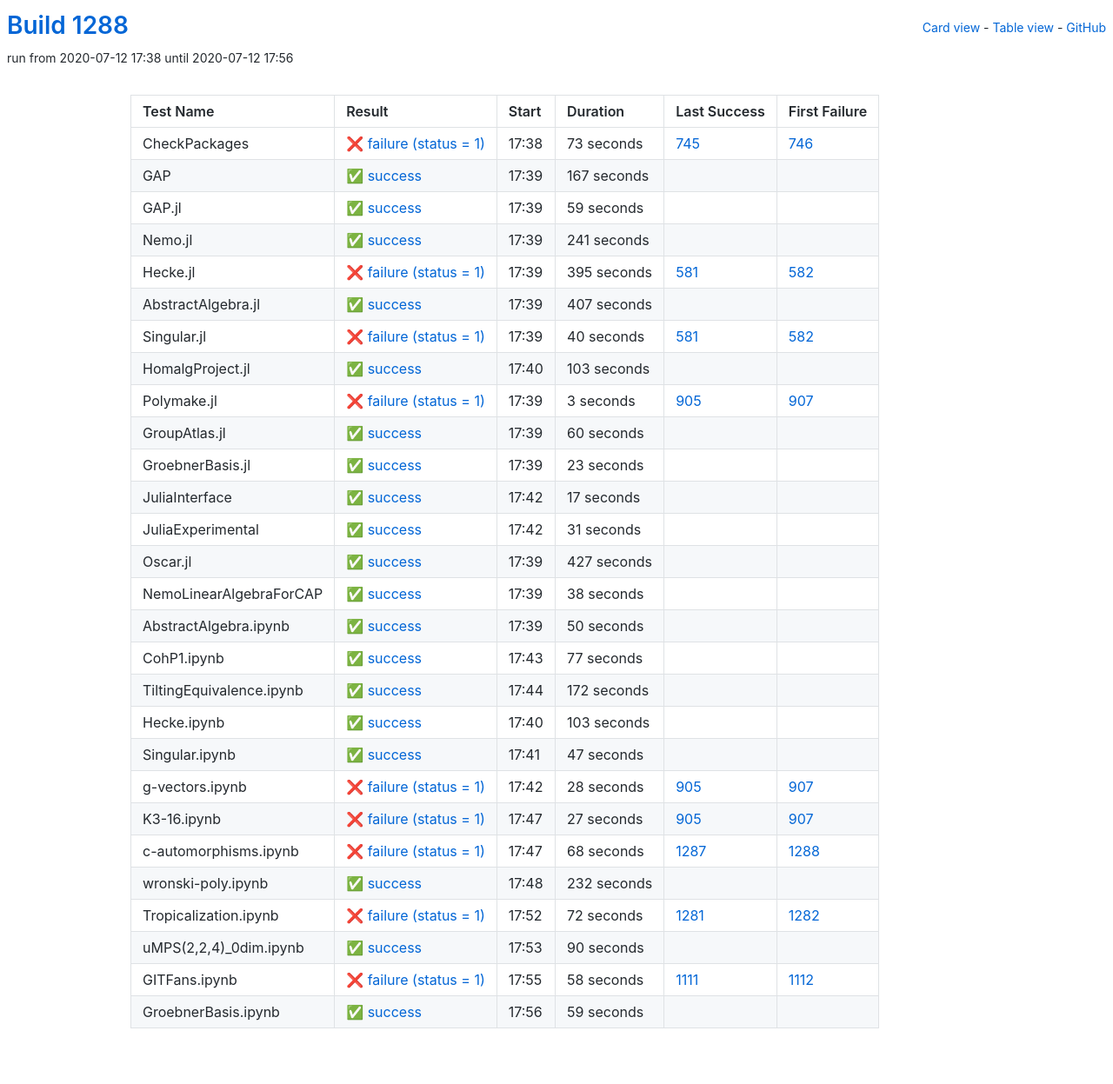
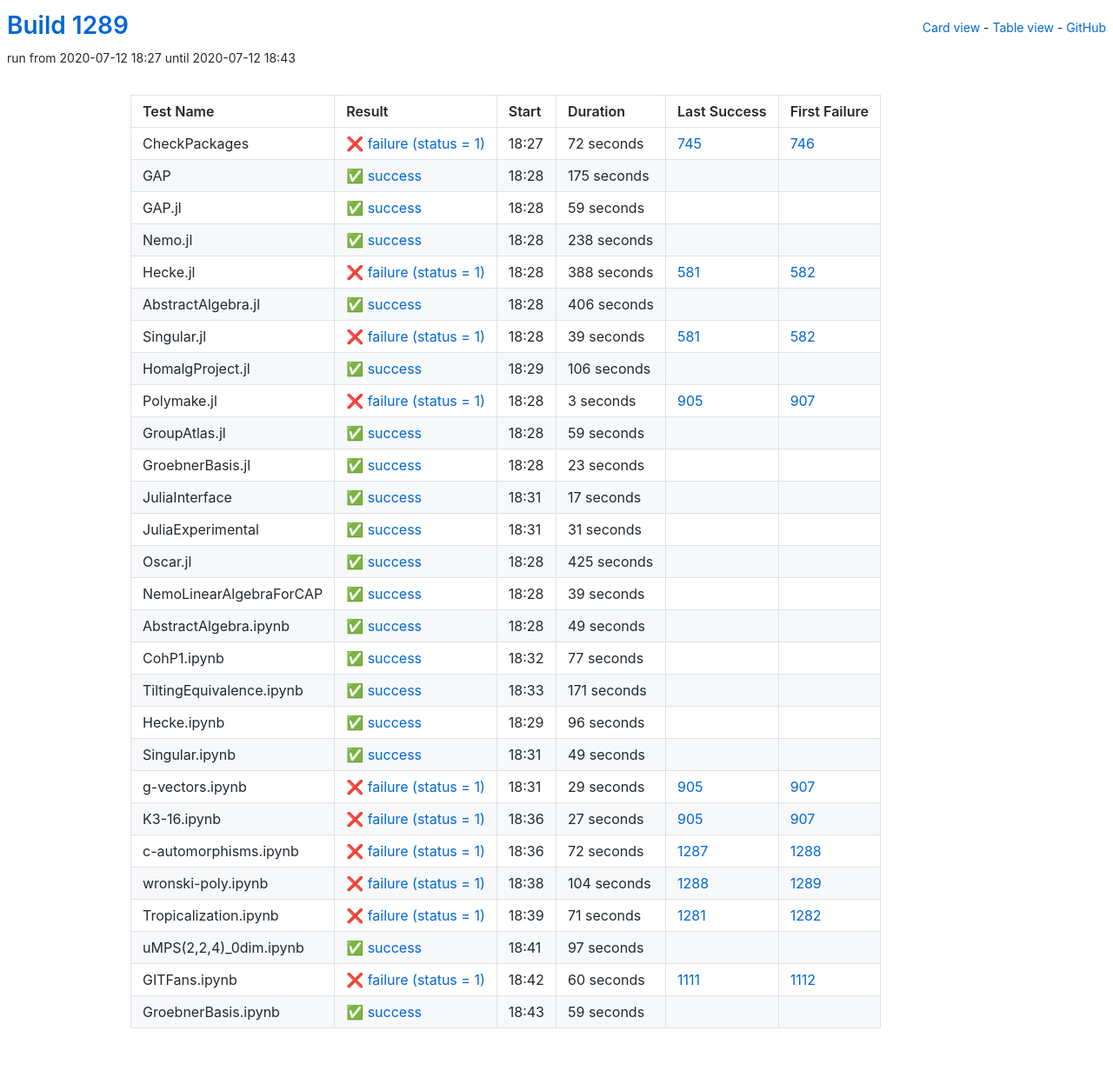
Before and after one commit to oscar-system/oscar-ci-status-1.4, a Jekyll site: the page built from table.html, in a window 1280 px wide. Shown: the whole page at 87% size. Built offline with Jekyll 4.4.1, drawn with Linux system fonts in a browser that asks for light colours.

Commit message:
Build #1289

```diff
--- a/_data/ci.yml
+++ b/_data/ci.yml
@@ -1,6 +1,6 @@
 ---
-build: 1288
-build_url: https://oscarci.mathematik.uni-kl.de/job/oscar-julia-1.4/1288/
+build: 1289
+build_url: https://oscarci.mathematik.uni-kl.de/job/oscar-julia-1.4/1289/
 job: oscar-julia-1.4
 organization: oscar-system
 repo: oscar-ci-status-1.4
@@ -8,32 +8,32 @@ repourl: https://github.com/oscar-system/oscar-ci-status-1.4
 tests:
 - name: CheckPackages
   id: checkpackages
-  log: https://oscarci.mathematik.uni-kl.de/job/oscar-julia-1.4/1288/artifact/logs/build-1288/CheckPackages.log
-  start: 2020-07-12 17:38
+  log: https://oscarci.mathematik.uni-kl.de/job/oscar-julia-1.4/1289/artifact/logs/build-1289/CheckPackages.log
+  start: 2020-07-12 18:27
   success: false
   exitcode: 1
   status: failure
-  duration: 73
+  duration: 72
   last_success: 745
   last_success_url: https://oscarci.mathematik.uni-kl.de/job/oscar-julia-1.4/745/
   first_failure: 746
   first_failure_url: https://oscarci.mathematik.uni-kl.de/job/oscar-julia-1.4/746/
 - name: GAP
   id: gap
-  log: https://oscarci.mathematik.uni-kl.de/job/oscar-julia-1.4/1288/artifact/logs/build-1288/GAP.log
-  start: 2020-07-12 17:39
+  log: https://oscarci.mathematik.uni-kl.de/job/oscar-julia-1.4/1289/artifact/logs/build-1289/GAP.log
+  start: 2020-07-12 18:28
   success: true
   exitcode: 0
   status: success
-  duration: 167
+  duration: 175
   last_success: false
   last_success_url:
   first_failure: false
   first_failure_url:
 - name: GAP.jl
   id: gap-jl
-  log: https://oscarci.mathematik.uni-kl.de/job/oscar-julia-1.4/1288/artifact/logs/build-1288/GAP.jl.log
-  start: 2020-07-12 17:39
+  log: https://oscarci.mathematik.uni-kl.de/job/oscar-julia-1.4/1289/artifact/logs/build-1289/GAP.jl.log
+  start: 2020-07-12 18:28
   success: true
   exitcode: 0
   status: success
@@ -44,68 +44,68 @@ tests:
   first_failure_url:
 - name: Nemo.jl
   id: nemo-jl
-  log: https://oscarci.mathematik.uni-kl.de/job/oscar-julia-1.4/1288/artifact/logs/build-1288/Nemo.jl.log
-  start: 2020-07-12 17:39
+  log: https://oscarci.mathematik.uni-kl.de/job/oscar-julia-1.4/1289/artifact/logs/build-1289/Nemo.jl.log
+  start: 2020-07-12 18:28
   success: true
   exitcode: 0
   status: success
-  duration: 241
+  duration: 238
   last_success: false
   last_success_url:
   first_failure: false
   first_failure_url:
 - name: Hecke.jl
   id: hecke-jl
-  log: https://oscarci.mathematik.uni-kl.de/job/oscar-julia-1.4/1288/artifact/logs/build-1288/Hecke.jl.log
-  start: 2020-07-12 17:39
+  log: https://oscarci.mathematik.uni-kl.de/job/oscar-julia-1.4/1289/artifact/logs/build-1289/Hecke.jl.log
+  start: 2020-07-12 18:28
   success: false
   exitcode: 1
   status: failure
-  duration: 395
+  duration: 388
   last_success: 581
   last_success_url: https://oscarci.mathematik.uni-kl.de/job/oscar-julia-1.4/581/
   first_failure: 582
   first_failure_url: https://oscarci.mathematik.uni-kl.de/job/oscar-julia-1.4/582/
 - name: AbstractAlgebra.jl
   id: abstractalgebra-jl
-  log: https://oscarci.mathematik.uni-kl.de/job/oscar-julia-1.4/1288/artifact/logs/build-1288/AbstractAlgebra.jl.log
-  start: 2020-07-12 17:39
+  log: https://oscarci.mathematik.uni-kl.de/job/oscar-julia-1.4/1289/artifact/logs/build-1289/AbstractAlgebra.jl.log
+  start: 2020-07-12 18:28
   success: true
   exitcode: 0
   status: success
-  duration: 407
+  duration: 406
   last_success: false
   last_success_url:
   first_failure: false
   first_failure_url:
 - name: Singular.jl
   id: singular-jl
-  log: https://oscarci.mathematik.uni-kl.de/job/oscar-julia-1.4/1288/artifact/logs/build-1288/Singular.jl.log
-  start: 2020-07-12 17:39
+  log: https://oscarci.mathematik.uni-kl.de/job/oscar-julia-1.4/1289/artifact/logs/build-1289/Singular.jl.log
+  start: 2020-07-12 18:28
   success: false
   exitcode: 1
   status: failure
-  duration: 40
+  duration: 39
   last_success: 581
   last_success_url: https://oscarci.mathematik.uni-kl.de/job/oscar-julia-1.4/581/
   first_failure: 582
   first_failure_url: https://oscarci.mathematik.uni-kl.de/job/oscar-julia-1.4/582/
 - name: HomalgProject.jl
   id: homalgproject-jl
-  log: https://oscarci.mathematik.uni-kl.de/job/oscar-julia-1.4/1288/artifact/logs/build-1288/HomalgProject.jl.log
-  start: 2020-07-12 17:40
+  log: https://oscarci.mathematik.uni-kl.de/job/oscar-julia-1.4/1289/artifact/logs/build-1289/HomalgProject.jl.log
+  start: 2020-07-12 18:29
   success: true
   exitcode: 0
   status: success
-  duration: 103
+  duration: 106
   last_success: false
   last_success_url:
   first_failure: false
   first_failure_url:
 - name: Polymake.jl
   id: polymake-jl
-  log: https://oscarci.mathematik.uni-kl.de/job/oscar-julia-1.4/1288/artifact/logs/build-1288/Polymake.jl.log
-  start: 2020-07-12 17:39
+  log: https://oscarci.mathematik.uni-kl.de/job/oscar-julia-1.4/1289/artifact/logs/build-1289/Polymake.jl.log
+  start: 2020-07-12 18:28
   success: false
   exitcode: 1
   status: failure
@@ -116,20 +116,20 @@ tests:
   first_failure_url: https://oscarci.mathematik.uni-kl.de/job/oscar-julia-1.4/907/
 - name: GroupAtlas.jl
   id: groupatlas-jl
-  log: https://oscarci.mathematik.uni-kl.de/job/oscar-julia-1.4/1288/artifact/logs/build-1288/GroupAtlas.jl.log
-  start: 2020-07-12 17:39
+  log: https://oscarci.mathematik.uni-kl.de/job/oscar-julia-1.4/1289/artifact/logs/build-1289/GroupAtlas.jl.log
+  start: 2020-07-12 18:28
   success: true
   exitcode: 0
   status: success
-  duration: 60
+  duration: 59
   last_success: false
   last_success_url:
   first_failure: false
   first_failure_url:
 - name: GroebnerBasis.jl
   id: groebnerbasis-jl
-  log: https://oscarci.mathematik.uni-kl.de/job/oscar-julia-1.4/1288/artifact/logs/build-1288/GroebnerBasis.jl.log
-  start: 2020-07-12 17:39
+  log: https://oscarci.mathematik.uni-kl.de/job/oscar-julia-1.4/1289/artifact/logs/build-1289/GroebnerBasis.jl.log
+  start: 2020-07-12 18:28
   success: true
   exitcode: 0
   status: success
@@ -140,8 +140,8 @@ tests:
   first_failure_url:
 - name: JuliaInterface
   id: juliainterface
-  log: https://oscarci.mathematik.uni-kl.de/job/oscar-julia-1.4/1288/artifact/logs/build-1288/JuliaInterface.log
-  start: 2020-07-12 17:42
+  log: https://oscarci.mathematik.uni-kl.de/job/oscar-julia-1.4/1289/artifact/logs/build-1289/JuliaInterface.log
+  start: 2020-07-12 18:31
   success: true
   exitcode: 0
   status: success
@@ -152,8 +152,8 @@ tests:
   first_failure_url:
 - name: JuliaExperimental
   id: juliaexperimental
-  log: https://oscarci.mathematik.uni-kl.de/job/oscar-julia-1.4/1288/artifact/logs/build-1288/JuliaExperimental.log
-  start: 2020-07-12 17:42
+  log: https://oscarci.mathematik.uni-kl.de/job/oscar-julia-1.4/1289/artifact/logs/build-1289/JuliaExperimental.log
+  start: 2020-07-12 18:31
   success: true
   exitcode: 0
   status: success
@@ -164,44 +164,44 @@ tests:
   first_failure_url:
 - name: Oscar.jl
   id: oscar-jl
-  log: https://oscarci.mathematik.uni-kl.de/job/oscar-julia-1.4/1288/artifact/logs/build-1288/Oscar.jl.log
-  start: 2020-07-12 17:39
+  log: https://oscarci.mathematik.uni-kl.de/job/oscar-julia-1.4/1289/artifact/logs/build-1289/Oscar.jl.log
+  start: 2020-07-12 18:28
   success: true
   exitcode: 0
   status: success
-  duration: 427
+  duration: 425
   last_success: false
   last_success_url:
   first_failure: false
   first_failure_url:
 - name: NemoLinearAlgebraForCAP
   id: nemolinearalgebraforcap
-  log: https://oscarci.mathematik.uni-kl.de/job/oscar-julia-1.4/1288/artifact/logs/build-1288/NemoLinearAlgebraForCAP.log
-  start: 2020-07-12 17:39
+  log: https://oscarci.mathematik.uni-kl.de/job/oscar-julia-1.4/1289/artifact/logs/build-1289/NemoLinearAlgebraForCAP.log
+  start: 2020-07-12 18:28
   success: true
   exitcode: 0
   status: success
-  duration: 38
+  duration: 39
   last_success: false
   last_success_url:
   first_failure: false
   first_failure_url:
 - name: AbstractAlgebra.ipynb
   id: abstractalgebra-ipynb
-  log: https://oscarci.mathematik.uni-kl.de/job/oscar-julia-1.4/1288/artifact/logs/build-1288/AbstractAlgebra.ipynb.log
-  start: 2020-07-12 17:39
+  log: https://oscarci.mathematik.uni-kl.de/job/oscar-julia-1.4/1289/artifact/logs/build-1289/AbstractAlgebra.ipynb.log
+  start: 2020-07-12 18:28
   success: true
   exitcode: 0
   status: success
-  duration: 50
+  duration: 49
   last_success: false
   last_success_url:
   first_failure: false
   first_failure_url:
 - name: CohP1.ipynb
   id: cohp1-ipynb
-  log: https://oscarci.mathematik.uni-kl.de/job/oscar-julia-1.4/1288/artifact/logs/build-1288/CohP1.ipynb.log
-  start: 2020-07-12 17:43
+  log: https://oscarci.mathematik.uni-kl.de/job/oscar-julia-1.4/1289/artifact/logs/build-1289/CohP1.ipynb.log
+  start: 2020-07-12 18:32
   success: true
   exitcode: 0
   status: success
@@ -212,56 +212,56 @@ tests:
   first_failure_url:
 - name: TiltingEquivalence.ipynb
   id: tiltingequivalence-ipynb
-  log: https://oscarci.mathematik.uni-kl.de/job/oscar-julia-1.4/1288/artifact/logs/build-1288/TiltingEquivalence.ipynb.log
-  start: 2020-07-12 17:44
+  log: https://oscarci.mathematik.uni-kl.de/job/oscar-julia-1.4/1289/artifact/logs/build-1289/TiltingEquivalence.ipynb.log
+  start: 2020-07-12 18:33
   success: true
   exitcode: 0
   status: success
-  duration: 172
+  duration: 171
   last_success: false
   last_success_url:
   first_failure: false
   first_failure_url:
 - name: Hecke.ipynb
   id: hecke-ipynb
-  log: https://oscarci.mathematik.uni-kl.de/job/oscar-julia-1.4/1288/artifact/logs/build-1288/Hecke.ipynb.log
-  start: 2020-07-12 17:40
+  log: https://oscarci.mathematik.uni-kl.de/job/oscar-julia-1.4/1289/artifact/logs/build-1289/Hecke.ipynb.log
+  start: 2020-07-12 18:29
   success: true
   exitcode: 0
   status: success
-  duration: 103
+  duration: 96
   last_success: false
   last_success_url:
   first_failure: false
   first_failure_url:
 - name: Singular.ipynb
   id: singular-ipynb
-  log: https://oscarci.mathematik.uni-kl.de/job/oscar-julia-1.4/1288/artifact/logs/build-1288/Singular.ipynb.log
-  start: 2020-07-12 17:41
+  log: https://oscarci.mathematik.uni-kl.de/job/oscar-julia-1.4/1289/artifact/logs/build-1289/Singular.ipynb.log
+  start: 2020-07-12 18:31
   success: true
   exitcode: 0
   status: success
-  duration: 47
+  duration: 49
   last_success: false
   last_success_url:
   first_failure: false
   first_failure_url:
 - name: g-vectors.ipynb
   id: g-vectors-ipynb
-  log: https://oscarci.mathematik.uni-kl.de/job/oscar-julia-1.4/1288/artifact/logs/build-1288/g-vectors.ipynb.log
-  start: 2020-07-12 17:42
+  log: https://oscarci.mathematik.uni-kl.de/job/oscar-julia-1.4/1289/artifact/logs/build-1289/g-vectors.ipynb.log
+  start: 2020-07-12 18:31
   success: false
   exitcode: 1
   status: failure
-  duration: 28
+  duration: 29
   last_success: 905
   last_success_url: https://oscarci.mathematik.uni-kl.de/job/oscar-julia-1.4/905/
   first_failure: 907
   first_failure_url: https://oscarci.mathematik.uni-kl.de/job/oscar-julia-1.4/907/
 - name: K3-16.ipynb
   id: k3-16-ipynb
-  log: https://oscarci.mathematik.uni-kl.de/job/oscar-julia-1.4/1288/artifact/logs/build-1288/K3-16.ipynb.log
-  start: 2020-07-12 17:47
+  log: https://oscarci.mathematik.uni-kl.de/job/oscar-julia-1.4/1289/artifact/logs/build-1289/K3-16.ipynb.log
+  start: 2020-07-12 18:36
   success: false
   exitcode: 1
   status: failure
@@ -272,68 +272,68 @@ tests:
   first_failure_url: https://oscarci.mathematik.uni-kl.de/job/oscar-julia-1.4/907/
 - name: c-automorphisms.ipynb
   id: c-automorphisms-ipynb
-  log: https://oscarci.mathematik.uni-kl.de/job/oscar-julia-1.4/1288/artifact/logs/build-1288/c-automorphisms.ipynb.log
-  start: 2020-07-12 17:47
+  log: https://oscarci.mathematik.uni-kl.de/job/oscar-julia-1.4/1289/artifact/logs/build-1289/c-automorphisms.ipynb.log
+  start: 2020-07-12 18:36
   success: false
   exitcode: 1
   status: failure
-  duration: 68
+  duration: 72
   last_success: 1287
   last_success_url: https://oscarci.mathematik.uni-kl.de/job/oscar-julia-1.4/1287/
   first_failure: 1288
   first_failure_url: https://oscarci.mathematik.uni-kl.de/job/oscar-julia-1.4/1288/
 - name: wronski-poly.ipynb
   id: wronski-poly-ipynb
-  log: https://oscarci.mathematik.uni-kl.de/job/oscar-julia-1.4/1288/artifact/logs/build-1288/wronski-poly.ipynb.log
-  start: 2020-07-12 17:48
-  success: true
-  exitcode: 0
-  status: success
-  duration: 232
-  last_success: false
-  last_success_url:
-  first_failure: false
-  first_failure_url:
-- name: Tropicalization.ipynb
-  id: tropicalization-ipynb
-  log: https://oscarci.mathematik.uni-kl.de/job/oscar-julia-1.4/1288/artifact/logs/build-1288/Tropicalization.ipynb.log
-  start: 2020-07-12 17:52
+  log: https://oscarci.mathematik.uni-kl.de/job/oscar-julia-1.4/1289/artifact/logs/build-1289/wronski-poly.ipynb.log
+  start: 2020-07-12 18:38
   success: false
   exitcode: 1
   status: failure
-  duration: 72
+  duration: 104
+  last_success: 1288
+  last_success_url: https://oscarci.mathematik.uni-kl.de/job/oscar-julia-1.4/1288/
+  first_failure: 1289
+  first_failure_url: https://oscarci.mathematik.uni-kl.de/job/oscar-julia-1.4/1289/
+- name: Tropicalization.ipynb
+  id: tropicalization-ipynb
+  log: https://oscarci.mathematik.uni-kl.de/job/oscar-julia-1.4/1289/artifact/logs/build-1289/Tropicalization.ipynb.log
+  start: 2020-07-12 18:39
+  success: false
+  exitcode: 1
+  status: failure
+  duration: 71
   last_success: 1281
   last_success_url: https://oscarci.mathematik.uni-kl.de/job/oscar-julia-1.4/1281/
   first_failure: 1282
   first_failure_url: https://oscarci.mathematik.uni-kl.de/job/oscar-julia-1.4/1282/
 - name: uMPS(2,2,4)_0dim.ipynb
   id: umps-2-2-4-0dim-ipynb
-  log: https://oscarci.mathematik.uni-kl.de/job/oscar-julia-1.4/1288/artifact/logs/build-1288/uMPS-2-2-4-_0dim.ipynb.log
-  start: 2020-07-12 17:53
+  log: https://oscarci.mathematik.uni-kl.de/job/oscar-julia-1.4/1289/artifact/logs/build-1289/uMPS-2-2-4-_0dim.ipynb.log
+  start: 2020-07-12 18:41
   success: true
   exitcode: 0
   status: success
-  duration: 90
+  duration: 97
   last_success: false
   last_success_url:
   first_failure: false
   first_failure_url:
 - name: GITFans.ipynb
   id: gitfans-ipynb
-  log: https://oscarci.mathematik.uni-kl.de/job/oscar-julia-1.4/1288/artifact/logs/build-1288/GITFans.ipynb.log
-  start: 2020-07-12 17:55
+  log: https://oscarci.mathematik.uni-kl.de/job/oscar-julia-1.4/1289/artifact/logs/build-1289/GITFans.ipynb.log
+  start: 2020-07-12 18:42
   success: false
   exitcode: 1
   status: failure
-  duration: 58
+  duration: 60
   last_success: 1111
   last_success_url: https://oscarci.mathematik.uni-kl.de/job/oscar-julia-1.4/1111/
   first_failure: 1112
   first_failure_url: https://oscarci.mathematik.uni-kl.de/job/oscar-julia-1.4/1112/
 - name: GroebnerBasis.ipynb
   id: groebnerbasis-ipynb
-  log: https://oscarci.mathematik.uni-kl.de/job/oscar-julia-1.4/1288/artifact/logs/build-1288/GroebnerBasis.ipynb.log
-  start: 2020-07-12 17:56
+  log: https://oscarci.mathematik.uni-kl.de/job/oscar-julia-1.4/1289/artifact/logs/build-1289/GroebnerBasis.ipynb.log
+  start: 2020-07-12 18:43
   success: true
   exitcode: 0
   status: success
```
Also changed, not shown: README.md.
